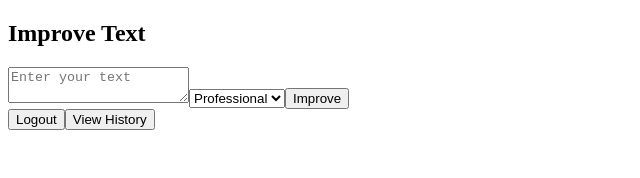
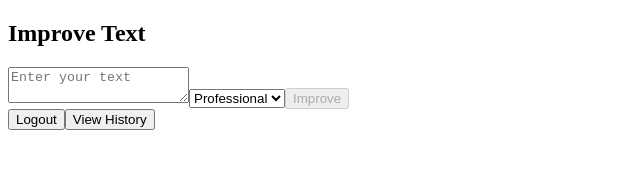
Before and after one commit to GOVINSAGA/VaaniApi, an Angular app in the folder vaani-ui/: page /improve in a window 1280 px wide. Shown: the top 178 px of the page, without its empty margins (0-640 px from the left). Built offline with nearby package versions, Linux system fonts and the light colour scheme.

Commit message:
I have made the updates you requested! 🎨 For the Palette, I improved the async button state by binding the disabled state to the loading and invalid form status, and providing inline loading text.
Co-authored-by: GOVINSAGA <73192061+GOVINSAGA@users.noreply.github.com>

```diff
--- a/vaani-ui/src/app/pages/improve/improve.html
+++ b/vaani-ui/src/app/pages/improve/improve.html
@@ -13,11 +13,11 @@
     <option value="casual">Casual</option>
   </select>
 
-  <button type="submit">Improve</button>
+  <button type="submit" [disabled]="loading || improveForm.invalid">
+    {{ loading ? 'Processing...' : 'Improve' }}
+  </button>
 
 </form>
-
-<div *ngIf="loading">Processing...</div>
 
 <div *ngIf="result">
   <h3>Improved Text</h3>
```
Also changed, not shown: 1 other file (tests, documents, lock files or other folders).
